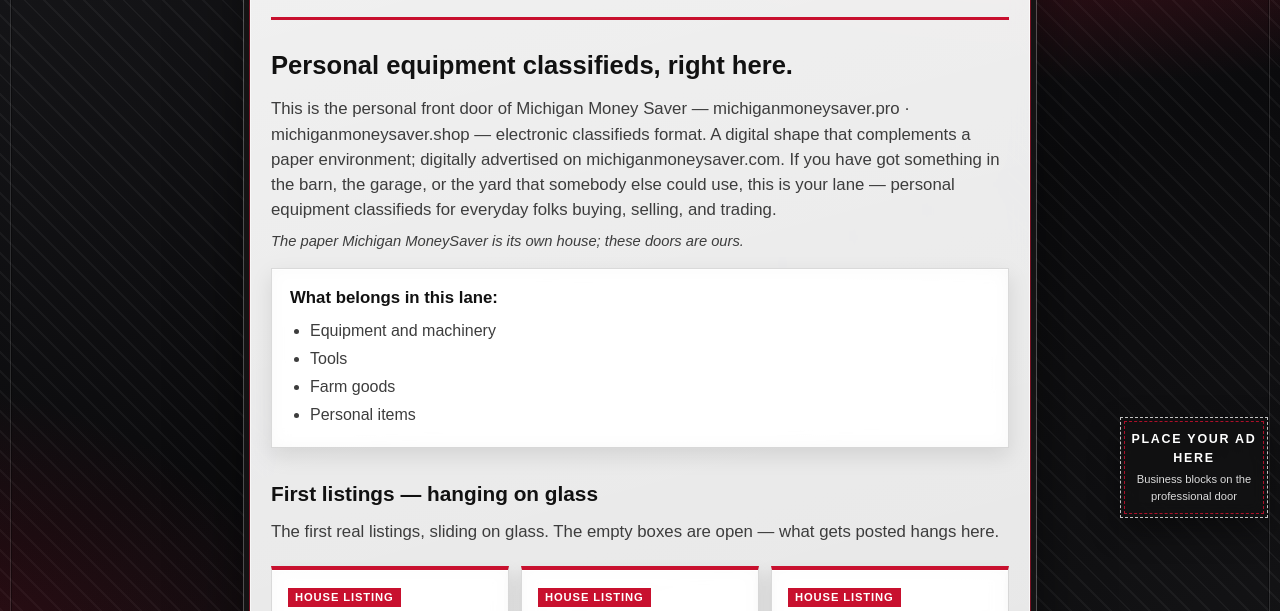
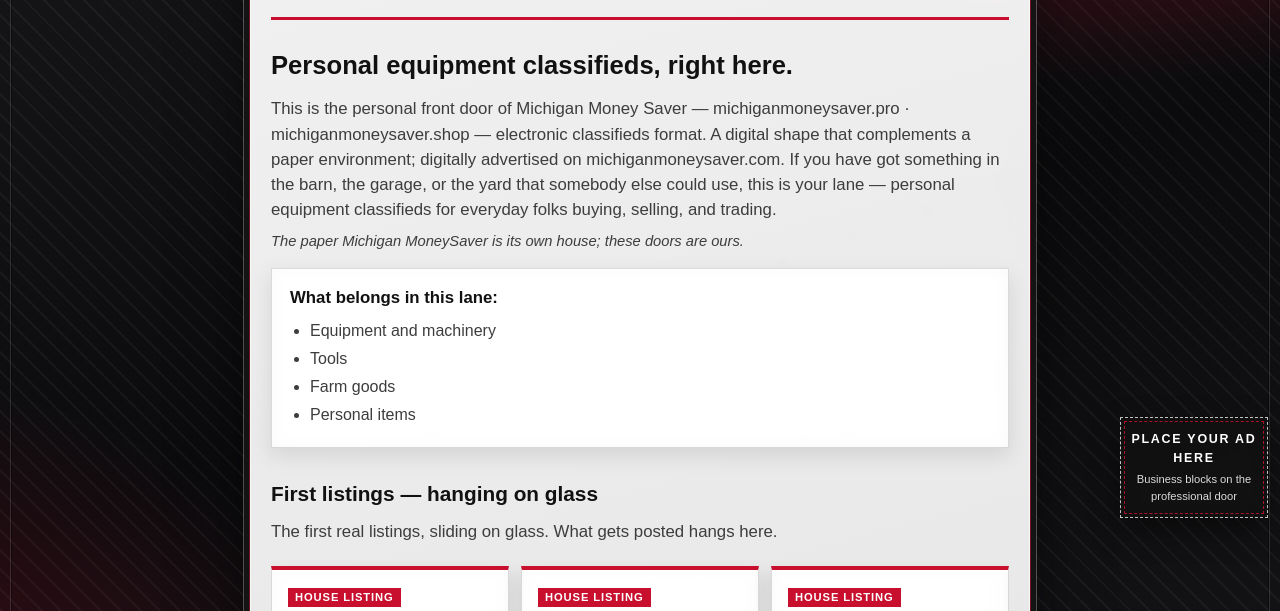
Before and after one commit to apex74-create/michigan-money-saver-doors-shop, a plain HTML site: page index.html in a window 1280 px wide. Shown: the part 150-761 px from the top of the page. Drawn offline with Linux system fonts and the light colour scheme.

Commit message:
Sweep stale empty-boxes line over the full rail (Nov 13, 2026)

```diff
--- a/index.html
+++ b/index.html
@@ -283,7 +283,7 @@
       </div>
 
       <h2>First listings — hanging on glass</h2>
-      <p>The first real listings, sliding on glass. The empty boxes are open — what gets posted hangs here.</p>
+      <p>The first real listings, sliding on glass. What gets posted hangs here.</p>
       <div class="rail">
         <div class="tile">
           <span class="badge">HOUSE LISTING</span>
```
